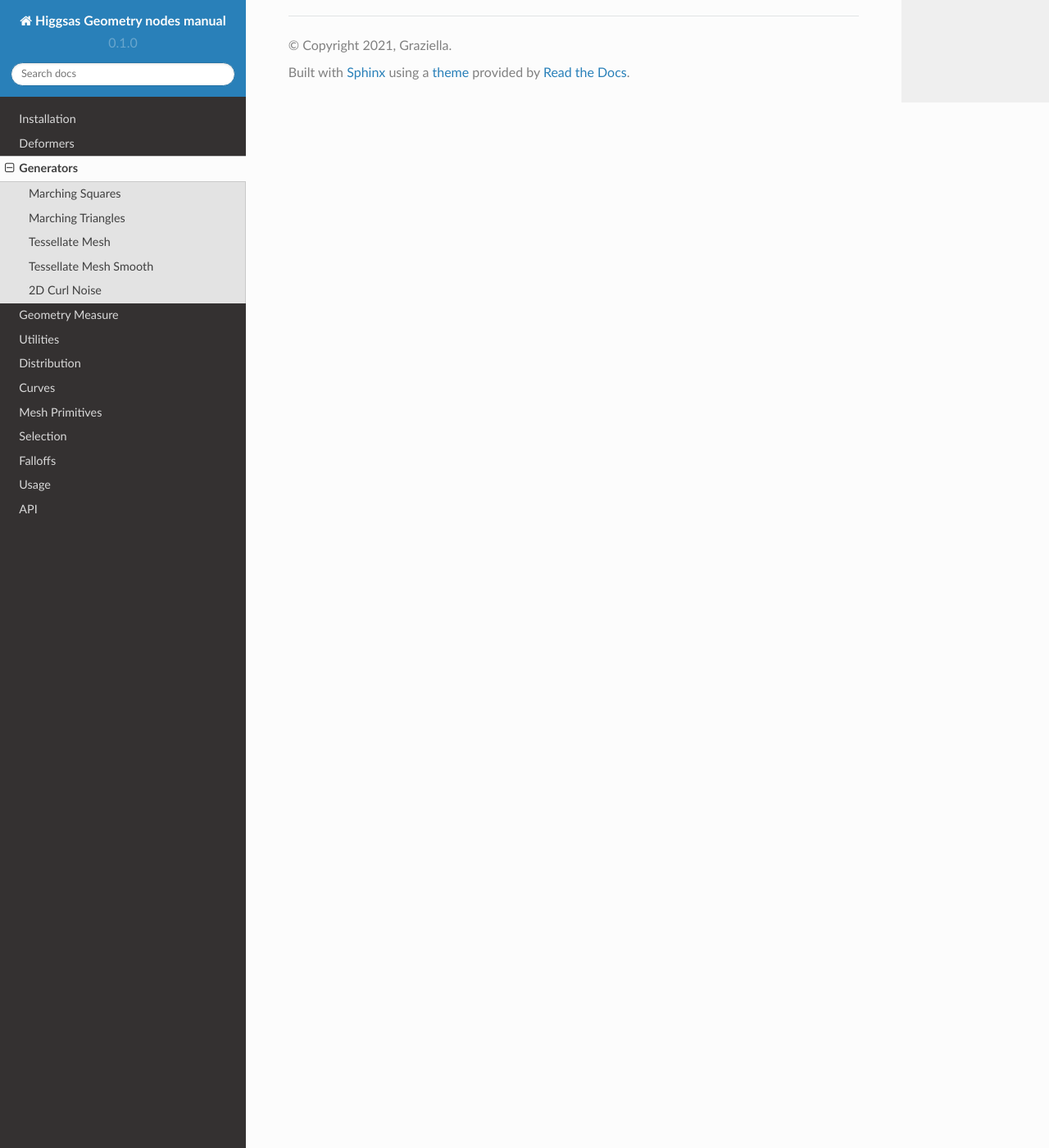
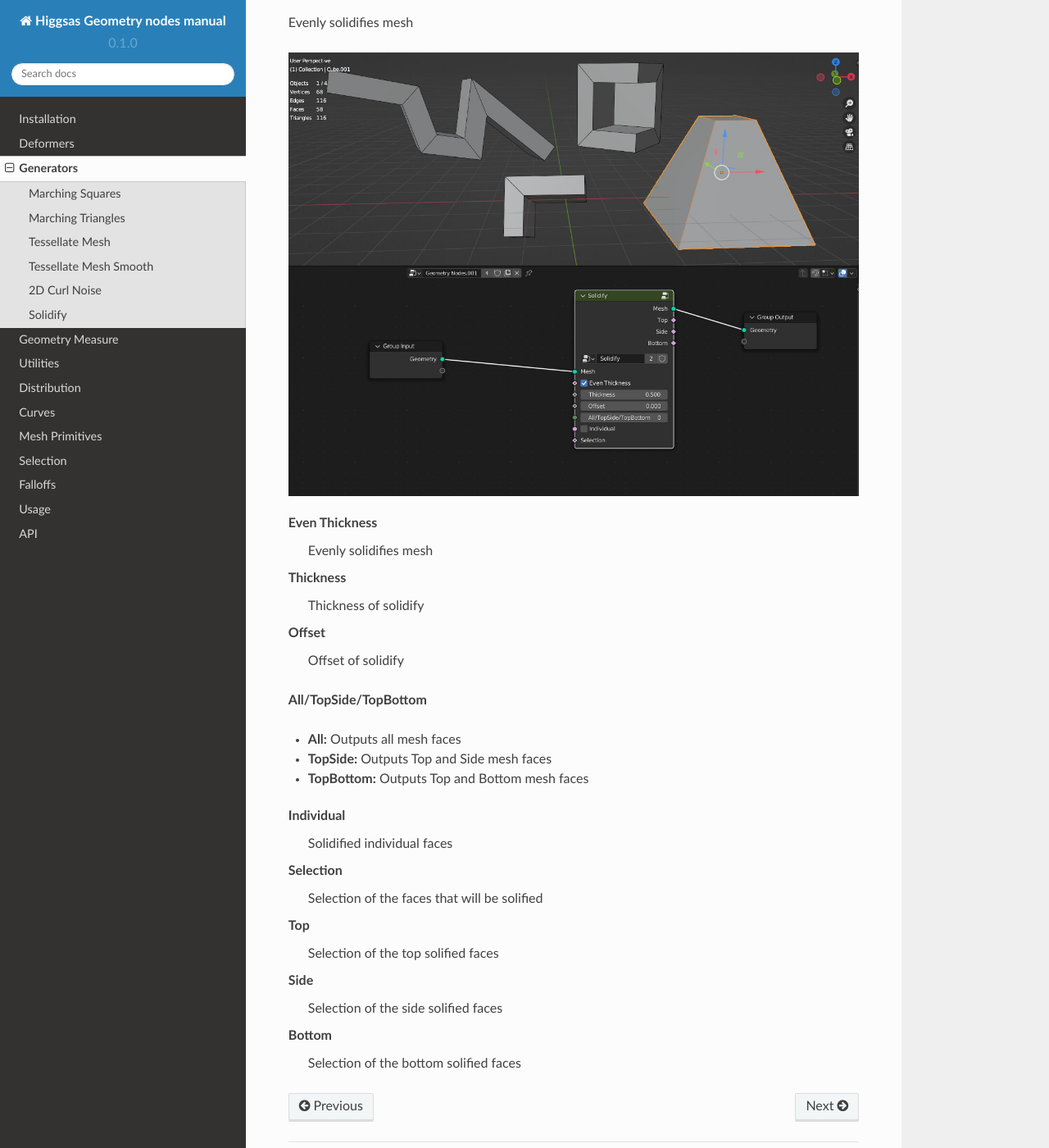
Before and after one commit to higgsas/higgsas_geo_nodes_manual, a Sphinx documentation site: the page built from docs/generators.rst, in a window 1280 px wide and 1400 px high, scrolled down 11385 px. Shown: the whole window at 82% size. Built offline with Sphinx 7.4.7 and the Read the Docs theme 2.0.0, drawn with Linux system fonts in a browser that asks for light colours.

Commit message:
Update generators.rst

```diff
--- a/docs/generators.rst
+++ b/docs/generators.rst
@@ -197,3 +197,43 @@ Normalize Step
 
 .. warning::
     Node become really slow after alot of iterations, you can "bake it" by converting curves to mesh and applying modifier
+
+
+
+************************************************************
+Solidify
+************************************************************
+
+Evenly solidifies mesh
+
+.. image:: images/solidify.jpeg
+
+Even Thickness
+  Evenly solidifies mesh
+
+Thickness
+  Thickness of solidify
+
+Offset
+  Offset of solidify
+
+**All/TopSide/TopBottom**
+
+- **All:** Outputs all mesh faces
+- **TopSide:** Outputs Top and Side mesh faces
+- **TopBottom:** Outputs Top and Bottom mesh faces
+
+Individual
+  Solidified individual faces
+
+Selection
+  Selection of the faces that will be solified
+
+Top
+  Selection of the top solified faces
+
+Side
+  Selection of the side solified faces
+
+Bottom
+  Selection of the bottom solified faces
```
